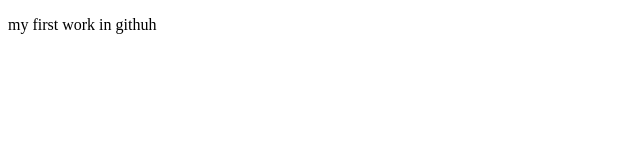
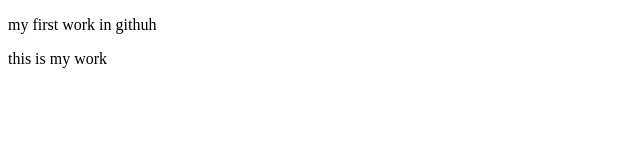
Before and after one commit to nanaagbo/nana2442, a plain HTML site: page index.html in a window 1280 px wide. Shown: the full height of the page, 0-640 px from the left. Drawn offline with Linux system fonts and the light colour scheme.

Commit message:
edited work

```diff
--- a/index.html
+++ b/index.html
@@ -8,5 +8,6 @@
 </head>
 <body>
     <p>my first work in githuh</p>
+    <div>this is my work</div>
 </body>
 </html>
```
